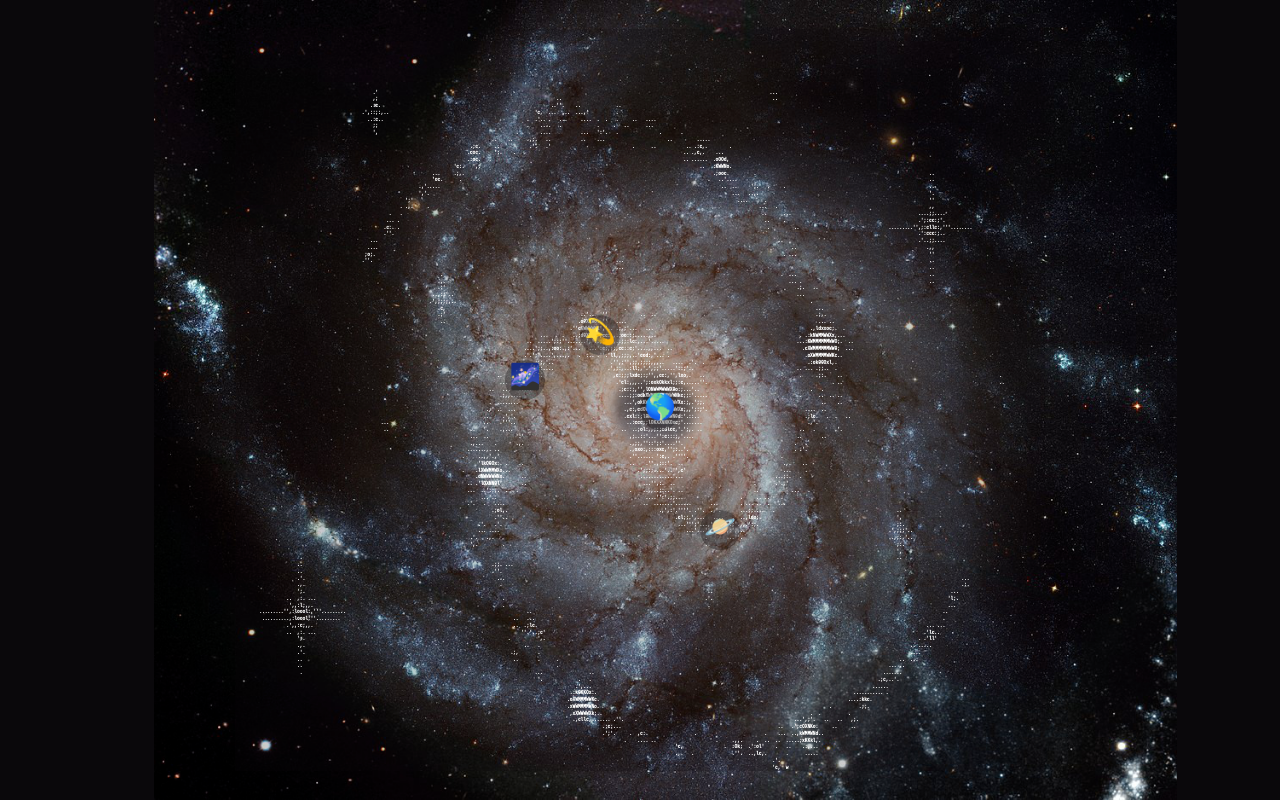
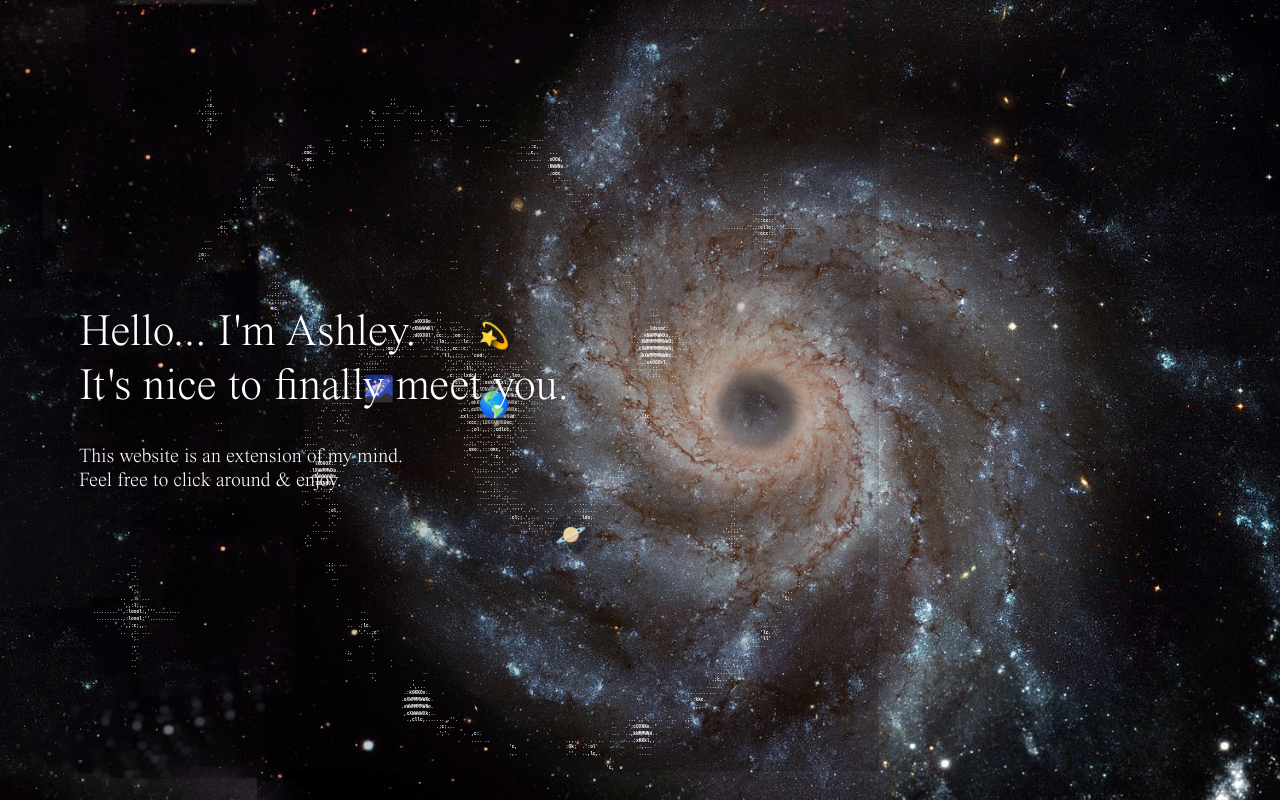
Before and after one commit to ashlxyzhang/ashs_wrld, a React (Vite) app: page /galaxy in a window 1280 px wide. Built offline with nearby package versions, Linux system fonts and the light colour scheme.

Commit message:
galaxy home page

```diff
--- a/src/components/Galaxy.tsx
+++ b/src/components/Galaxy.tsx
@@ -15,50 +15,60 @@ const Galaxy = () => {
   return (
     <div className="galaxy">
       <div className="d-flex fade-in vh-100 align-items-center justify-content-center">
-        <img
-          className="bg"
-          id="gal-img"
-          src="/Home/galaxy2.jpeg"
-          alt="spiral galaxy"
-        />
-        <span className="galaxy-text">{galaxyText}</span>
-        <div className="dest-cont" style={{ marginBottom: 20 }}>
-          <Link to="/" className="destination" title="Earth (Home)">
+        <div className="d-flex flex-column title-cont">
+          <h1 className="space-text space-title">
+            Hello... I'm Ashley. <br />
+            It's nice to finally meet you.
+          </h1>
+          <h5 className="space-text space-subtitle">
+            This website is an extension of my mind. <br />
+            Feel free to click around & enjoy.
+          </h5>
+          <div></div>
+        </div>
+        <div className="d-flex gal-cont vh-100 align-items-center justify-content-center">
+          <img className="gal-img" src="/Home/galaxy2.jpeg" />
+          <span className="galaxy-text" style={{ marginRight: "5%" }}>
+            {galaxyText}
+          </span>
+          <div
+            className="dest-cont"
+            style={{ marginBottom: "2%", marginRight: "5%" }}
+          >
+            <Link to="/" className="destination">
               🌎
             </Link>
-          <span className="dest-cap" style={{ marginLeft: 50 }}>
-            Earth (Home)
-          </span>
+            <div className="dest-cap">
+              <span>Home (Earth)</span>
+            </div>
           </div>
           <div
             className="dest-cont"
-          style={{ marginBottom: 170, marginRight: 120 }}
+            style={{ marginBottom: "11%", marginRight: "5%" }}
           >
-          <Link to="/advent" className="destination" title="Advent Calendar">
+            <Link to="/advent" className="destination">
               💫
             </Link>
-          <span className="dest-cap" style={{ marginLeft: 50 }}>
-            Advent Calendar
-          </span>
-        </div>
-        <div className="dest-cont" style={{ marginTop: 220, marginLeft: 120 }}>
-          <Link to="/phonebook" className="destination" title="Phonebook">
-            🪐
-          </Link>
-          <span className="dest-cap" style={{ marginLeft: 50 }}>
-            Phonebook
-          </span>
+            <span className="dest-cap">Advent Calendar</span>
           </div>
           <div
             className="dest-cont"
-          style={{ marginBottom: 80, marginRight: 270 }}
+            style={{ marginTop: "15%", marginLeft: "5%" }}
           >
-          <Link to="/italy" className="destination" title="Italy Photos">
+            <Link to="/phonebook" className="destination">
+              🪐
+            </Link>
+            <span className="dest-cap">Phonebook</span>
+          </div>
+          <div
+            className="dest-cont"
+            style={{ marginBottom: "4%", marginRight: "20%" }}
+          >
+            <Link to="/italy" className="destination">
               🌌
             </Link>
-          <span className="dest-cap" style={{ marginLeft: 50 }}>
-            Italy Photos
-          </span>
+            <span className="dest-cap">Italy Photos</span>
+          </div>
         </div>
       </div>
     </div>
--- a/src/styling/Galaxy.css
+++ b/src/styling/Galaxy.css
@@ -2,15 +2,25 @@
     white-space: pre-wrap;
     font-family: monospace;
     font-weight: bolder;
-    background-color: #0A080B;
+    background-color: #020203;
+    z-index: -1;
 }
 
 .galaxy-text {
     font-size: 4.5px;
     color: white;
     background-color: #0a080b33;
-    font-weight: 1000;
     z-index: 1;
+    position: absolute;
+}
+
+.gal-img {
+    height: 100%;
+}
+
+.gal-cont {
+    position: absolute;
+    right: 0%;
 }
 
 .fade-in {
@@ -27,6 +37,7 @@
 
 .dest-cont {
     position: absolute;
+    text-align: center;
 }
 
 .destination {
@@ -39,29 +50,47 @@
     cursor: pointer;
     text-decoration: none;
     text-align: center;
+    padding-top: 3px;
     z-index: 2;
 }
 
 .dest-cap {
     position: absolute;
-    text-align: center;
     color: white;
     font-family: 'Times Now';
-    z-index: 3;
     border: dashed white 1.5px;
     background-color: #0a080b53;
-    padding: 0px 10px;
+    padding: 5px;
     font-size: 12px;
+    margin-left: 50px;
     opacity: 0;
+    z-index: 2;
+}
+
+.space-obj {
+    font-size: 10px;
 }
 
 .dest-cont .destination:hover + .dest-cap {
     opacity: 1;
 }
 
-#gal-img {
-    height: 100%;
-    padding-left: 4%;
+.title-cont {
     position: absolute;
-    z-index: 0;
+    left: 5%;
 }
+
+.space-text {
+    font-family: "Times Now";
+    color: white;
+    z-index: 3;
+    margin: 15px;
+}
+
+.space-title {
+    font-size: 3.5vw;
+}
+
+.space-subtitle {
+    font-size: 20px;
+}
```
Also changed, not shown: public/Home/galaxy2.jpeg. Lines whose indentation alone changed are shown as unchanged.
